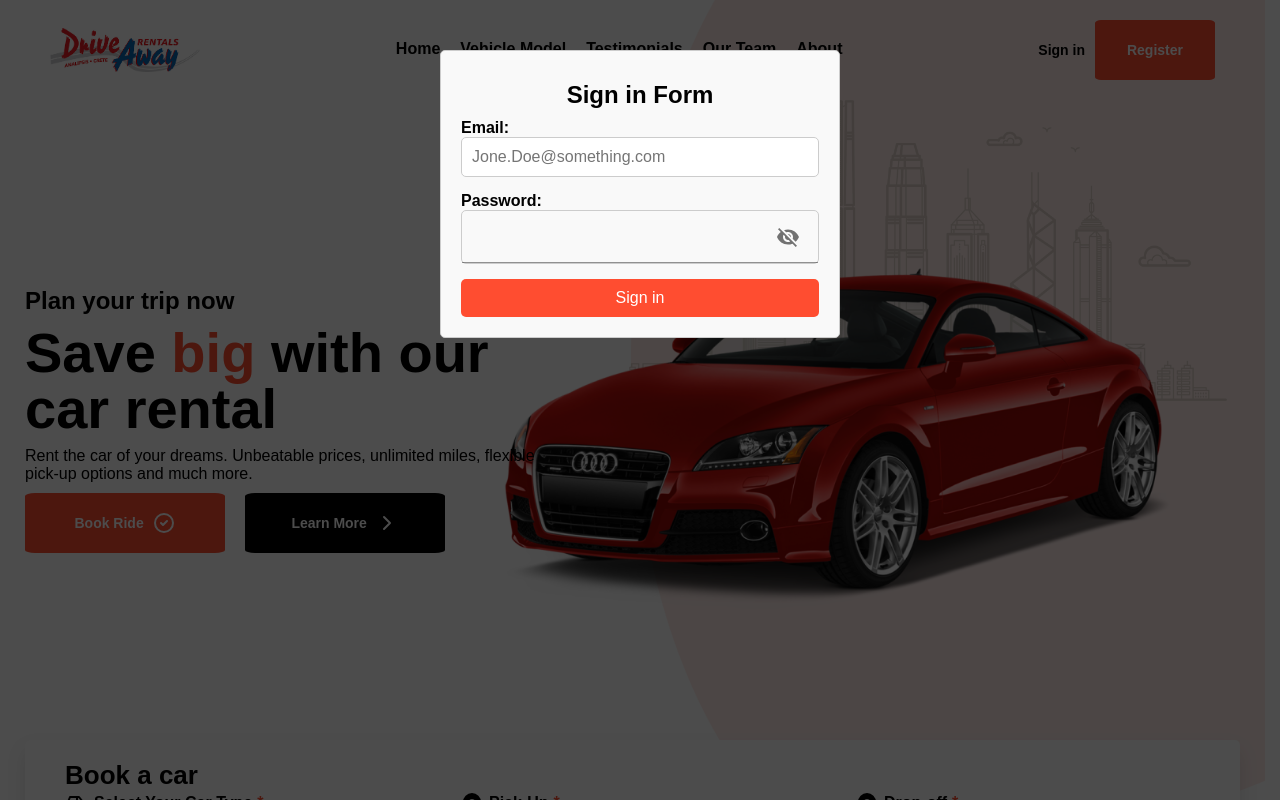
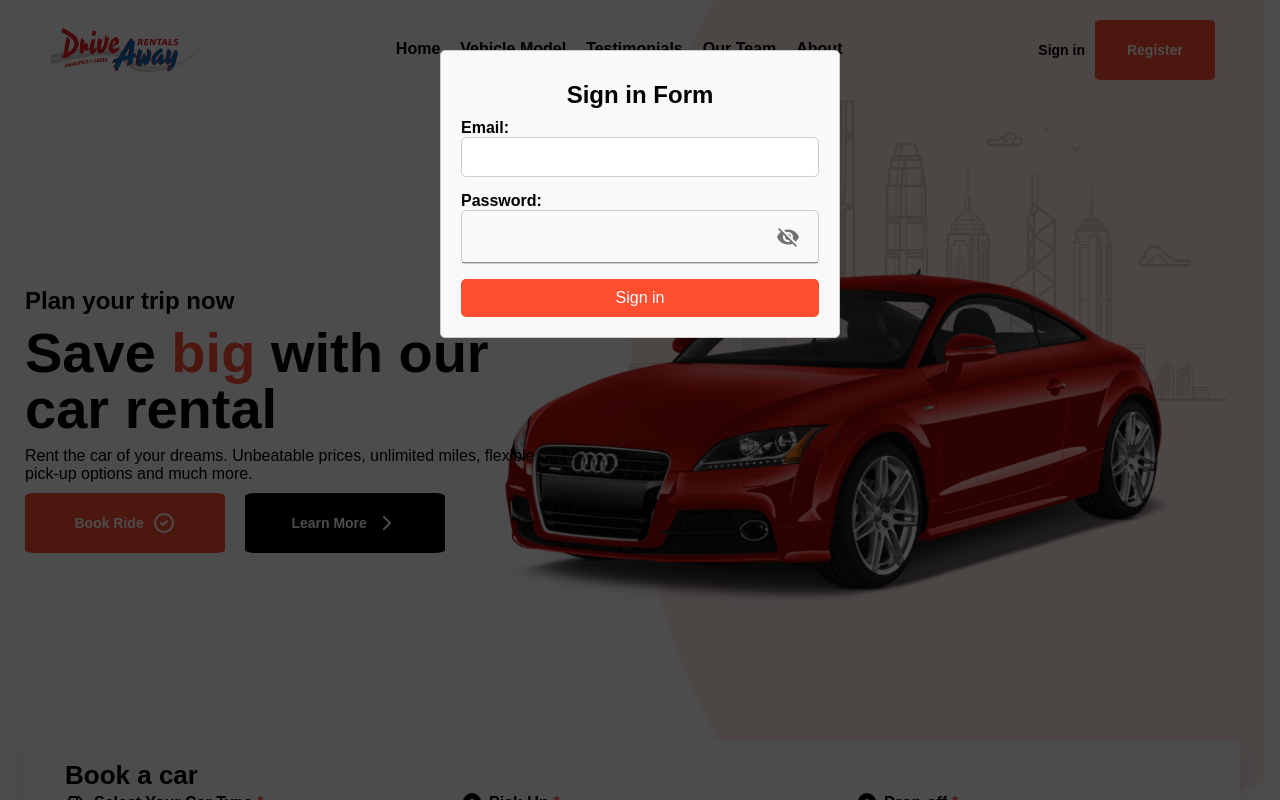
Before and after one commit to Mohamad-Gh/React_Apps, a React (Create React App) app in the folder car-rental-app/: page / in a window 1280 px wide. Both pictures are taken after a click on the button "Sign in". Shown: the top 800 px of the page. Built offline with nearby package versions, Linux system fonts and the light colour scheme.

Commit message:
complete Signin component

```diff
--- a/car-rental-app/src/components/SignIn.jsx
+++ b/car-rental-app/src/components/SignIn.jsx
@@ -54,7 +54,6 @@ function SignIn(props) {
               type="email"
               id="email"
               name="email"
-              placeholder="Jone.Doe@something.com"
               value={formData.email}
               onChange={handleChange}
               required
```
